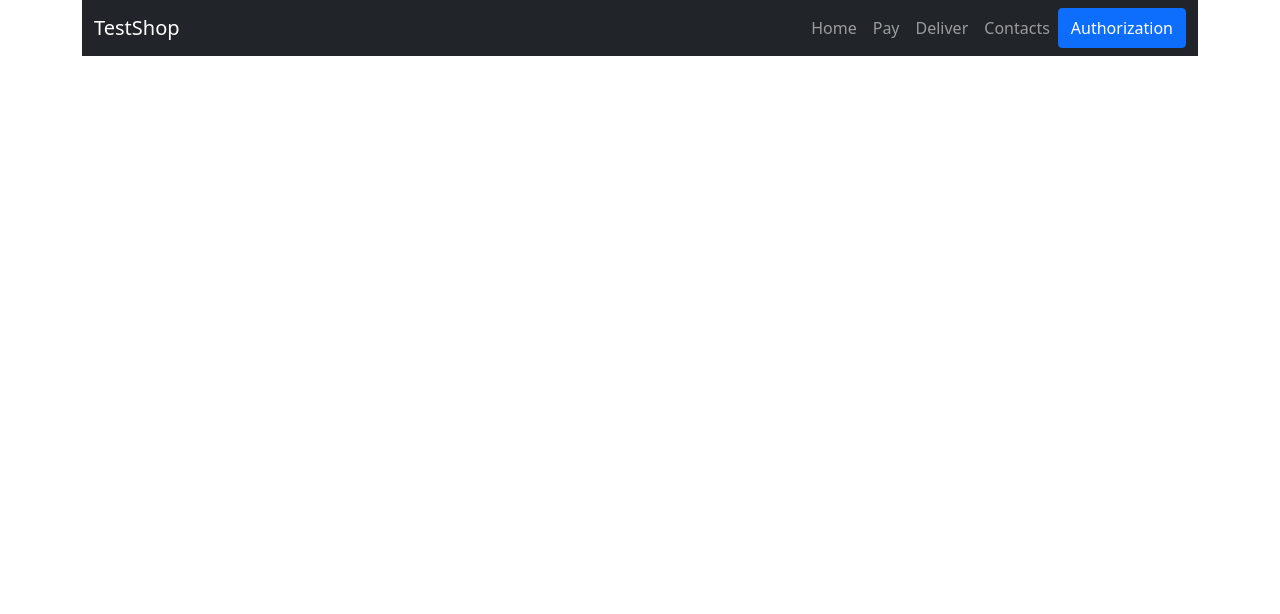
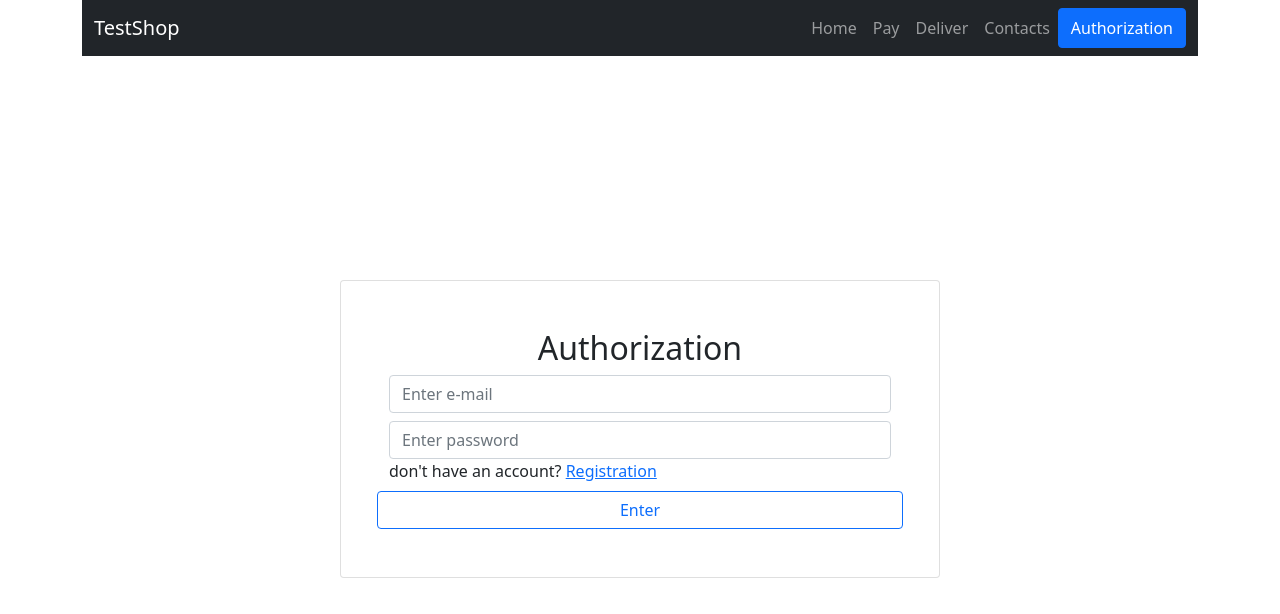
Before and after one commit to AndreyDodonov/PERN_online_shop, a React (Create React App) app in the folder client/: page /login in a window 1280 px wide. Shown: the top 614 px of the page. Built offline with nearby package versions, Linux system fonts and the light colour scheme.

Commit message:
:rocket: authorization form made

```diff
--- a/client/src/pages/Auth.jsx
+++ b/client/src/pages/Auth.jsx
@@ -1,5 +1,7 @@
 import React from "react";
-import { Container } from "react-bootstrap";
+import { Card, Container, Form, Button, Row } from "react-bootstrap";
+import { NavLink } from "react-router-dom";
+import { REG_ROUTE } from "../utils/constants";
 
 const Auth = () => {
     return (
@@ -9,9 +11,45 @@
             justify-content-center
             align-items-center
             "
+            style={{ height: window.innerHeight - 54 }}
         >
 
+            <Card
+                style={{ width: 600 }}
+                className="p-5"
+            >
+                <h2
+                    className="m-auto"
+                >
+                    Authorization
+                </h2>
+                <Form
+                    className="d-flex flex-column"
+                >
+                    <Form.Control
+                        className="mt-2"
+                        placeholder="Enter e-mail"
+                    />
+                    <Form.Control
+                        className="mt-2"
+                        placeholder="Enter password"
+                    />
+                    <Row
+                        className="d-flex justify-content-between pl-3 pr-3"
+                    >
+                        <div>
+                            don't have an account? <NavLink to={REG_ROUTE}>Registration</NavLink>
+                        </div>
+                        <Button
+                            variant={"outline-primary"}
+                            className="mt-2 "
+                        >
+                            Enter
+                        </Button>
+                    </Row>
 
+                </Form>
+            </Card>
         </Container>
     );
 };
```
Also changed, not shown: 1 other file (tests, documents, lock files or other folders).
